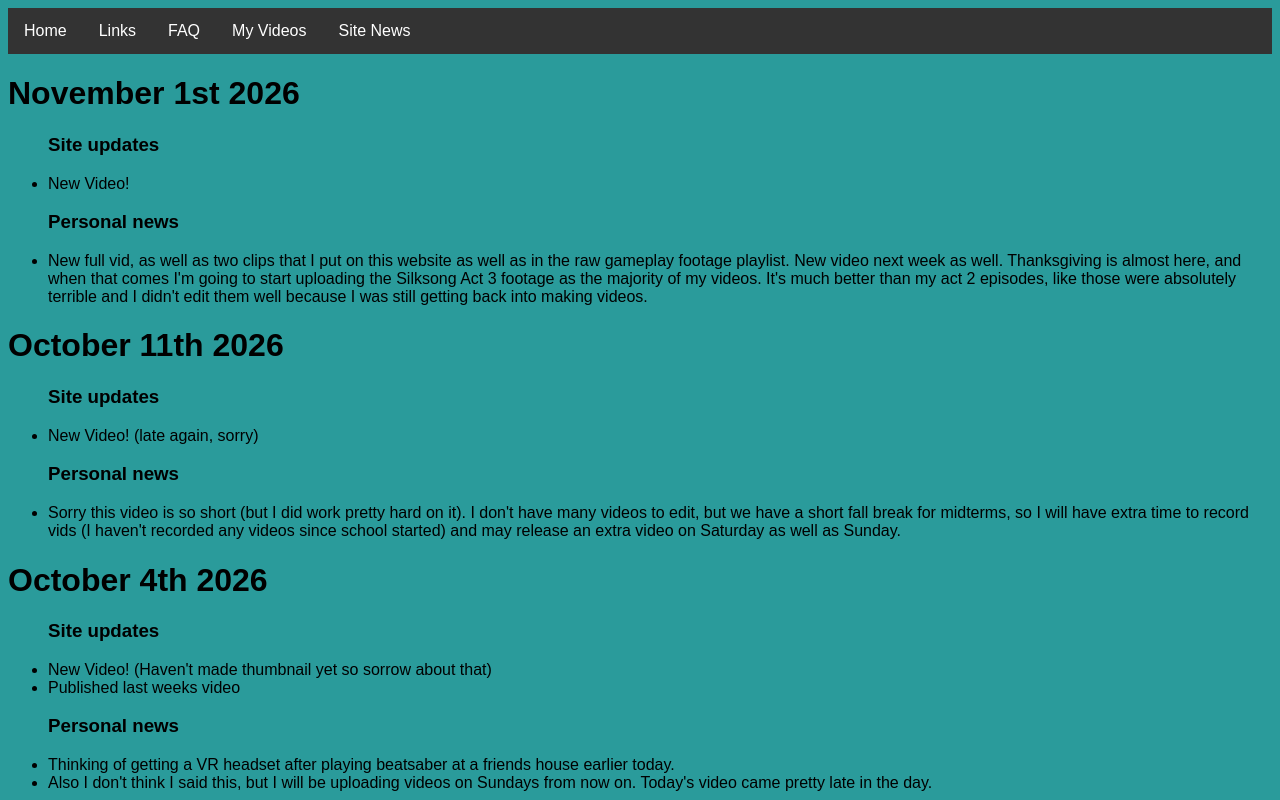
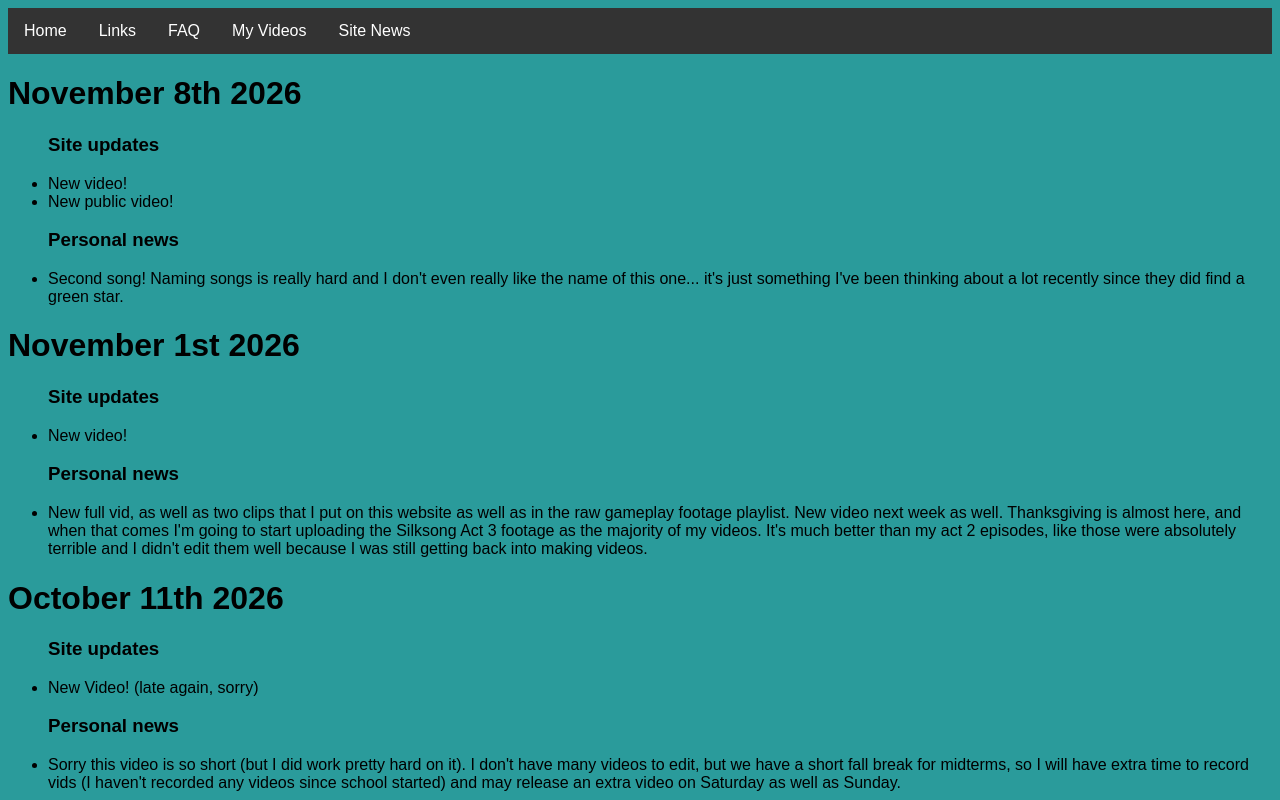
Before and after one commit to Smilas25674/Smilas25674.github.io, a plain HTML site: page news.html in a window 1280 px wide. Shown: the top 800 px of the page. Drawn offline with Linux system fonts and the light colour scheme.

Commit message:
new vids

```diff
--- a/news.html
+++ b/news.html
@@ -22,10 +22,20 @@
 
 <body>
 
+        <h1>November 8th 2026</h1>
+    <ul>
+        <h3>Site updates</h3>
+        <li>New video!</li>
+        <li>New public video!</li>
+        <h3>Personal news</h3>
+        <li>Second song! Naming songs is really hard and I don't even really like the name of this one... it's just
+            something I've been thinking about a lot recently since they did find a green star.</li>
+    </ul>
+
         <h1>November 1st 2026</h1>
     <ul>
         <h3>Site updates</h3>
-        <li>New Video!</li>
+        <li>New video!</li>
         <h3>Personal news</h3>
         <li>New full vid, as well as two clips that I put on this website as well as in the raw gameplay footage
             playlist. New video next week as well. Thanksgiving is almost here, and when that comes I'm going to start
```
Also changed, not shown: videos-complete.html (+2 -0 lines), videos.html (+2 -2 lines), xml/videos.xml (+9 -1 lines).
